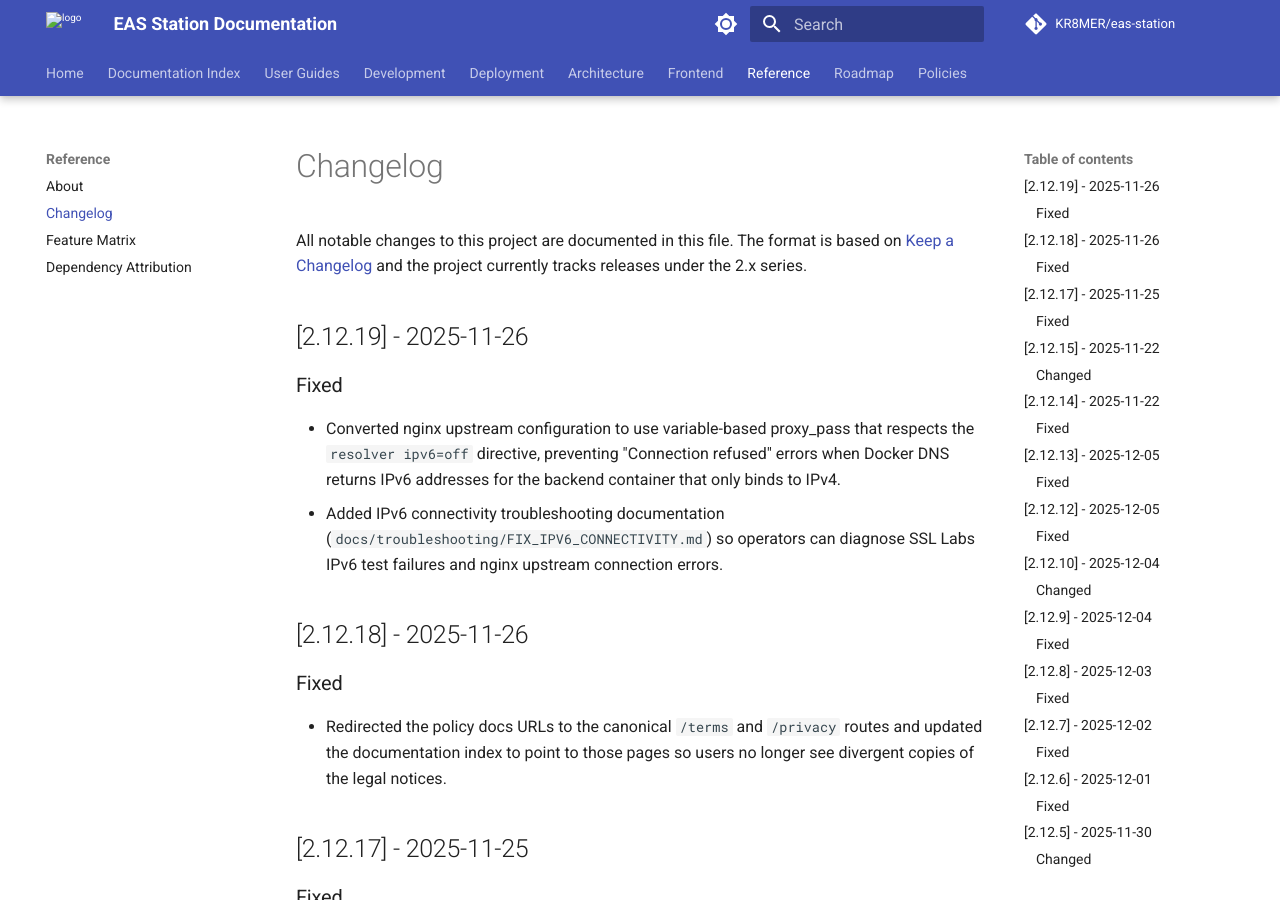
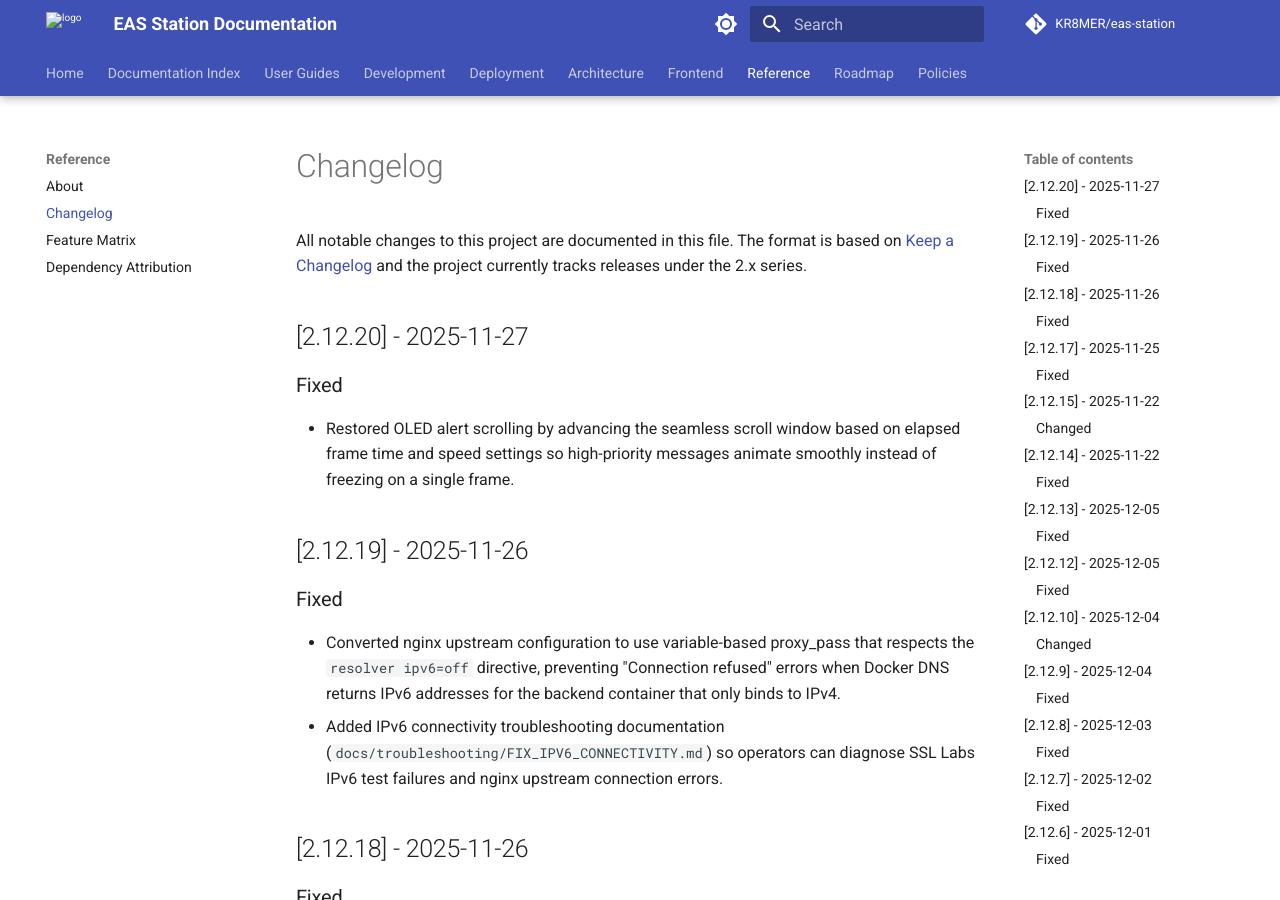
Before and after one commit to KR8MER/eas-station, an MkDocs documentation site: the page built from docs/reference/CHANGELOG.md, in a window 1280 px wide and 900 px high. Built offline with MkDocs 1.6.1 and Material for MkDocs 9.7.7, drawn with Linux system fonts in a browser that asks for light colours; comment, search, counter and statistics services are not loaded; the version menu is left out.

Commit message:
Fix OLED alert scrolling timing

```diff
--- a/docs/reference/CHANGELOG.md
+++ b/docs/reference/CHANGELOG.md
@@ -3,6 +3,10 @@
 All notable changes to this project are documented in this file. The format is based on
 [Keep a Changelog](https://keepachangelog.com/en/1.1.0/) and the project currently
 tracks releases under the 2.x series.
+
+## [2.12.20] - 2025-11-27
+### Fixed
+- Restored OLED alert scrolling by advancing the seamless scroll window based on elapsed frame time and speed settings so high-priority messages animate smoothly instead of freezing on a single frame.
 
 ## [2.12.19] - 2025-11-26
 ### Fixed
```
Also changed, not shown: 2 other files.
